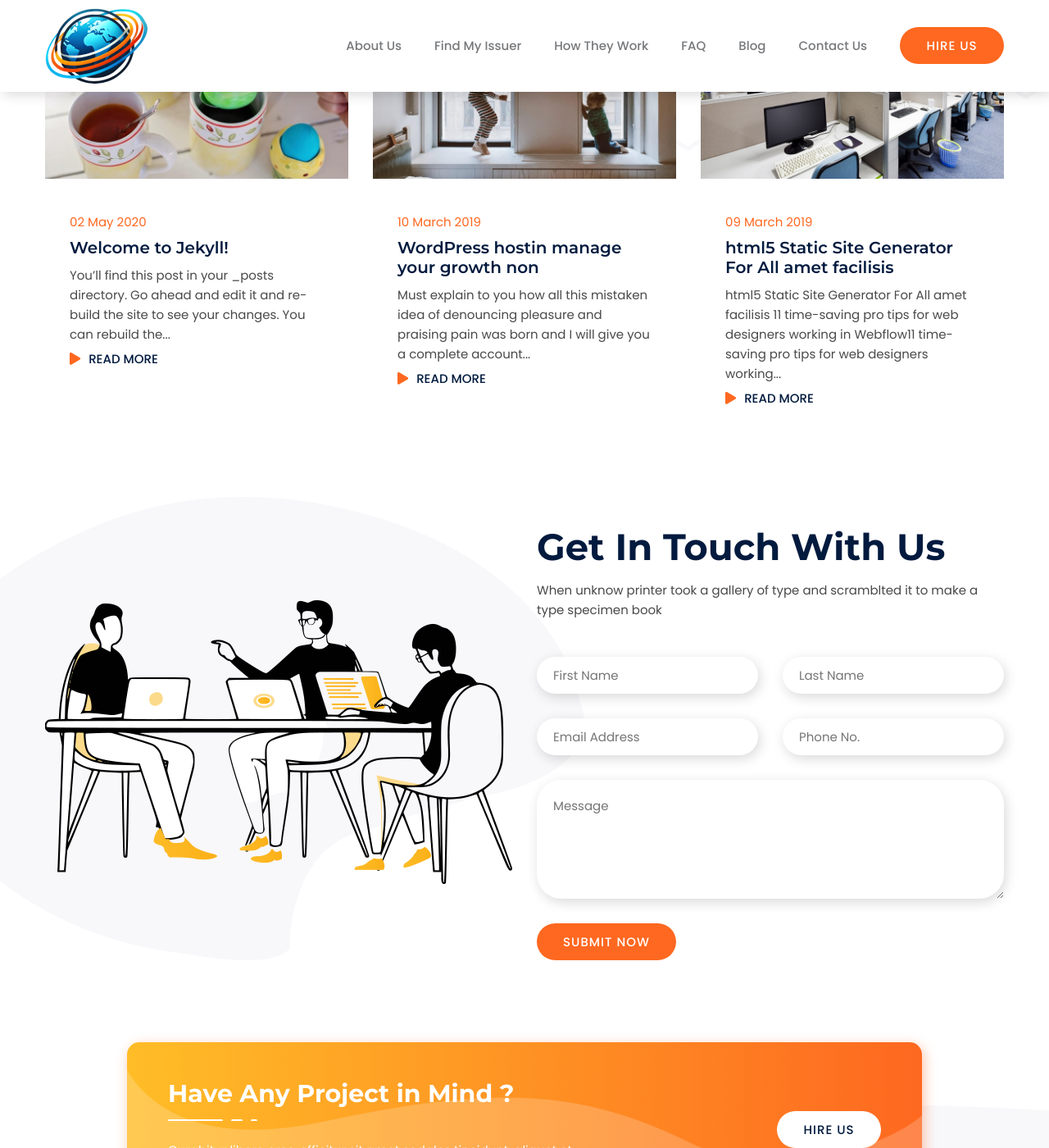
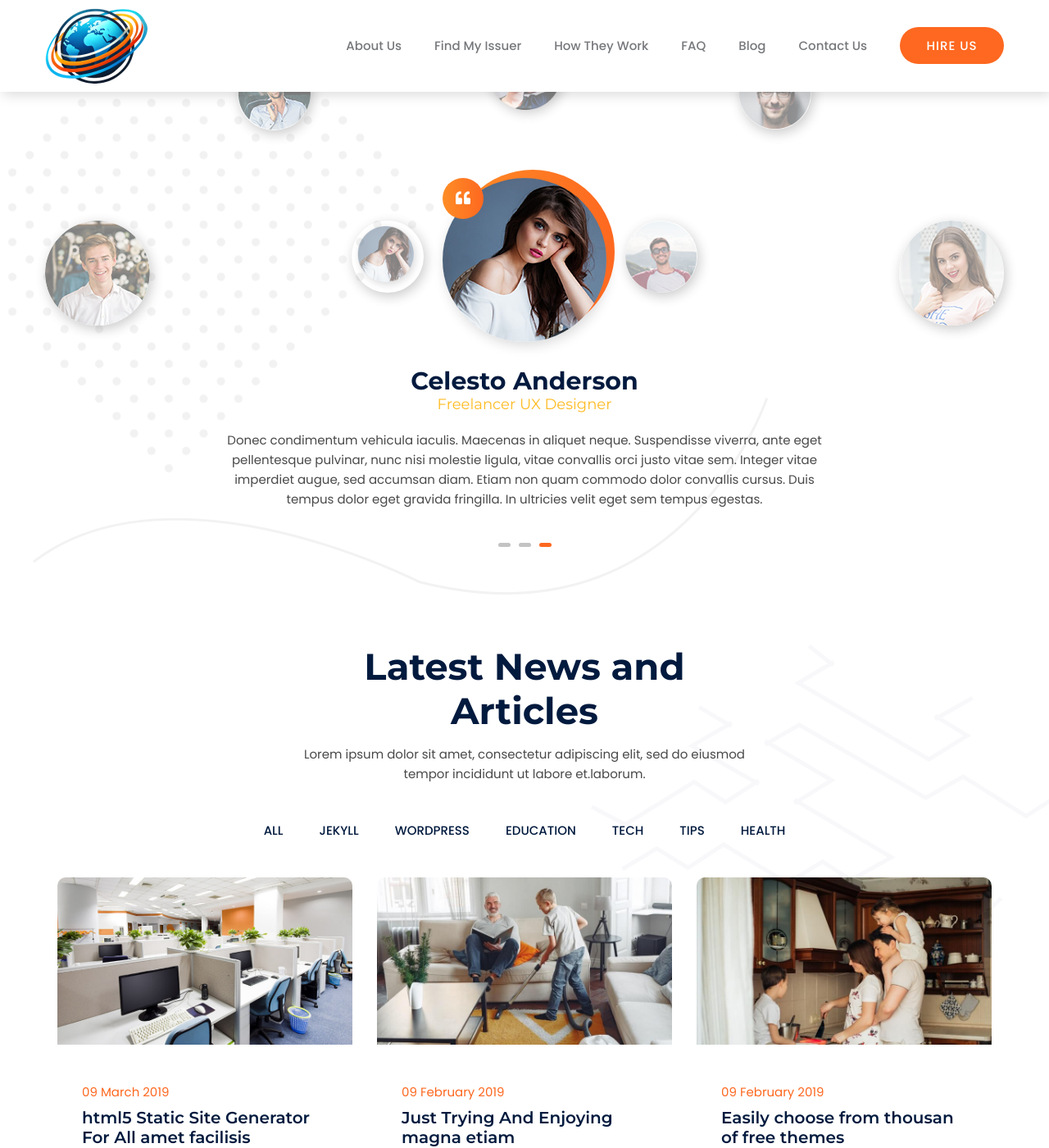
Before and after one commit to HL7/ipa-website, a Jekyll site: the page built from index.md, in a window 1280 px wide and 1400 px high, scrolled down 5288 px. Shown: the whole window at 82% size. Built offline with Jekyll 4.4.1, drawn with Linux system fonts in a browser that asks for light colours; comment, search, counter and statistics services are not loaded; some of the changed text lies outside the part shown.

Commit message:
(ARG-46) ✨ Modify blog posts section
Signed-off-by: GitHub <noreply@github.com>

```diff
--- a/_includes/latest-blog-posts.html
+++ b/_includes/latest-blog-posts.html
@@ -10,22 +10,39 @@
 			</div>
 		</div>
 		<div class="row">
-		  {% for post in site.posts limit: "3" %}
-			<div class="col-lg-4 col-md-6 col-sm-12">
-				<div class="grid_item wow fadeInUp">
+			<div class="col-lg-12">
+				<div class="blog_button text-center">
+					<button class="blog_btn" data-filter="*">All</button>
+					{% assign categories = "" %}
+					{% for post in site.posts %}
+						{% assign post_categories = post.categories | join: "|" | append: "|" %}
+						{% assign categories = categories | append: post_categories %}
+					{% endfor %}
+					{% assign categories = categories | split: "|" | uniq %}
+					{% for category in categories %}
+						{% if category != "" %}
+						<button class="blog_btn" data-filter=".{{ category }}">{{ category }}</button>
+						{% endif %}
+					{% endfor %}
+				</div>
+			</div>
+		</div>
+		<div class="blogs_slider_content">
+			{% for post in site.posts limit: "6" %}
+			<div class="single_blog {{ post.categories | join: ' ' }}">
+				<div class="grid_item">
 					<article>
 						{% if post.post_image %}
 						<div class="deneb_img">
 							<figure>
-                 			<a href="{{post.url}}"><img src="{{post.post_image}}" class="img-fluid" alt="{{post.title}}"/></a>
+								<a href="{{post.url}}"><img src="{{post.post_image}}" class="img-fluid" alt="{{post.title}}" /></a>
 							</figure>
 						</div>
 						{% endif %}
 						<div class="deneb_info">
 							<time class="date">{{post.date | date_to_long_string }}</time>
 							<h3><a href="{{post.url}}">{{post.title}}</a></h3>
-						<p>{{post.content | strip_html | truncatewords: "25" }}</p>
-						<a href="{{post.url}}" class="link_btn">Read More</a>
+							<p>{{post.content | strip_html | truncatewords: "10" }}</p>
 						</div>
 					</article>
 				</div>
--- a/_layouts/home.html
+++ b/_layouts/home.html
@@ -7,6 +7,7 @@ layout: default
 {% include about.html %}
 {% include achivement.html %}
 {% include latest-projects.html %}
+{% include latest-blog-posts.html %}
 {% include pricing.html %}
 {% include testimonials.html %}
 {% include latest-blog-posts.html %}
--- a/_sass/_blog.scss
+++ b/_sass/_blog.scss
@@ -5,13 +5,92 @@
 	&:after{
 		position: absolute;
 		content: '';
-		right: 0;
+		left: 0;
 		top: 0px;
 		background: url(../images/shape/shape_14.png) no-repeat;
 		background-position: top right;
 		width: 100%;
 		height: 100%;
 		z-index: -1;
+	}
+	.blog_button{
+		margin-bottom: 45px;
+		.blog_btn{
+			background: transparent;
+			border: none;
+			text-transform: uppercase;
+			margin-left: 20px;
+			margin-right: 20px;
+			color: $title;
+			font-weight: 500;
+			@media #{$md}{
+				margin-left: 10px;
+				margin-right: 10px;
+			}
+			@media #{$xs}{
+				margin-bottom: 15px;
+			}
+			&.active_btn{
+				box-shadow: 4px 6.928px 15px 0px rgba($theme_color, 0.4);
+				background: $theme_color;
+				padding: 8px 25px;
+				color: $white;
+				border-radius: 30px;
+			}
+		}
+	}
+	.blogs_slider_content{
+		.single_blog{
+			margin-left: 15px;
+			margin-right: 15px;
+			margin-bottom: 10px;
+		}
+		.slick-dots{
+			bottom: -35px;
+			li{
+				width: 15px;
+				height: 5px;
+				background: #f2f2f2;
+				border-radius: 8px;
+				button{
+					padding: 0;
+					width: 15px;
+					height: 5px;
+				}
+			}
+			& .slick-active{
+				background: $theme_color;
+			}
+		}
+		.grid_item{
+			@media #{$xs}{
+				margin-bottom: 40px;
+			}
+			overflow: hidden;
+			background: $white;
+			border-radius: 10px;
+			@include transition(.5s);
+			margin-bottom: 10px;
+			&:hover{
+				box-shadow: 4px 6.928px 15px 0px rgba(0, 0, 0, 0.15);
+				.deneb_info{
+					h4{
+						a{
+							color: $theme_color;
+						}
+					}
+				}
+			}
+			.deneb_info{
+				padding: 30px;
+				h4{
+					font-weight: 600;
+					a{
+						color: $title;
+					}
+				}
+			}
+		}
 	}
 	.grid_item{
 		@media #{$xs}{
--- a/assets/js/custom.js
+++ b/assets/js/custom.js
@@ -46,7 +46,45 @@
         $('.projects_slider_content').slick('slickFilter', filterValues);
         $(this).addClass('active_btn');
     });
+    $('.blog_button button').on('click', function() {
+        $('.blog_button button').removeClass('active_btn');
+        var filterValues = $(this).data('filter');
+        $('.blogs_slider_content').slick('slickUnfilter');
+        $('.blogs_slider_content').slick('slickFilter', filterValues);
+        $(this).addClass('active_btn');
+    });
     $('.projects_slider_content').slick({
+        arrows: false,
+        dots: true,
+        infinite: true,
+        autoplay: true,
+        slidesToShow: 3,
+        slidesToScroll: 1,
+        responsive: [
+            {
+              breakpoint: 992,
+              settings: {
+                slidesToShow: 2,
+                slidesToScroll: 2,
+              }
+            },
+            {
+              breakpoint: 780,
+              settings: {
+                slidesToShow: 1,
+                slidesToScroll: 1
+              }
+            },
+            {
+              breakpoint: 480,
+              settings: {
+                slidesToShow: 1,
+                slidesToScroll: 1
+              }
+            }
+        ]
+    });
+    $('.blogs_slider_content').slick({
         arrows: false,
         dots: true,
         infinite: true,
--- a/index.md
+++ b/index.md
@@ -72,6 +72,11 @@ achivement:
       name: "900+"
       description: "Others"
 
+# Blog Posts
+latest_blog_post:
+  heading: "Latest News and Articles"
+  text: "Lorem ipsum dolor sit amet, consectetur adipiscing elit, sed do eiusmod tempor incididunt ut labore et.laborum."
+
 # Pricing
 pricing:
   heading: "Afforable Pricing"
@@ -135,11 +140,6 @@ testimonials:
       image: "/assets/images/testimonial_3.jpg"
       text: "Donec condimentum vehicula iaculis. Maecenas in aliquet neque. Suspendisse viverra, ante eget pellentesque pulvinar, nunc nisi molestie ligula, vitae convallis orci justo vitae sem. Integer vitae imperdiet augue, sed accumsan diam. Etiam non quam commodo dolor convallis cursus. Duis tempus dolor eget gravida fringilla. In ultricies velit eget sem tempus egestas."
 
-# Latest Blog Post
-latest_blog_post:
-  heading: "Latest Blog"
-  description: "When unknow printer took a gallery of type and scramblted it to make a type specimen book"
-
 # Contact Area
 contact_area:
   heading: "Get In Touch With Us"
```
Lines whose indentation alone changed are shown as unchanged.
